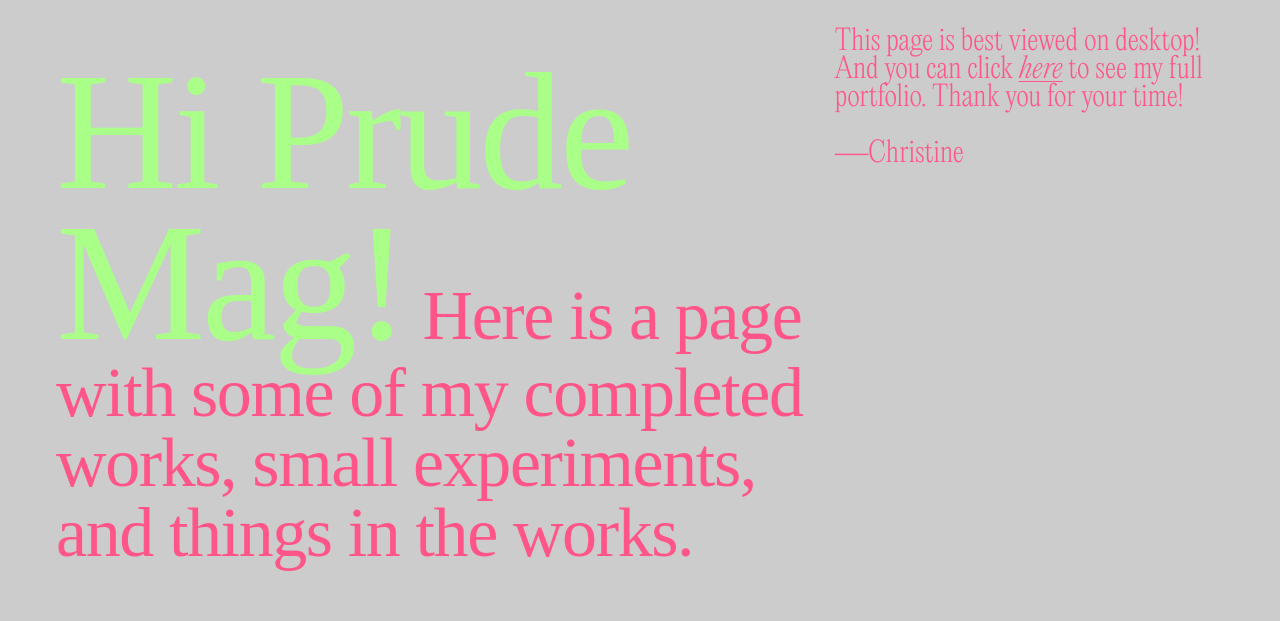
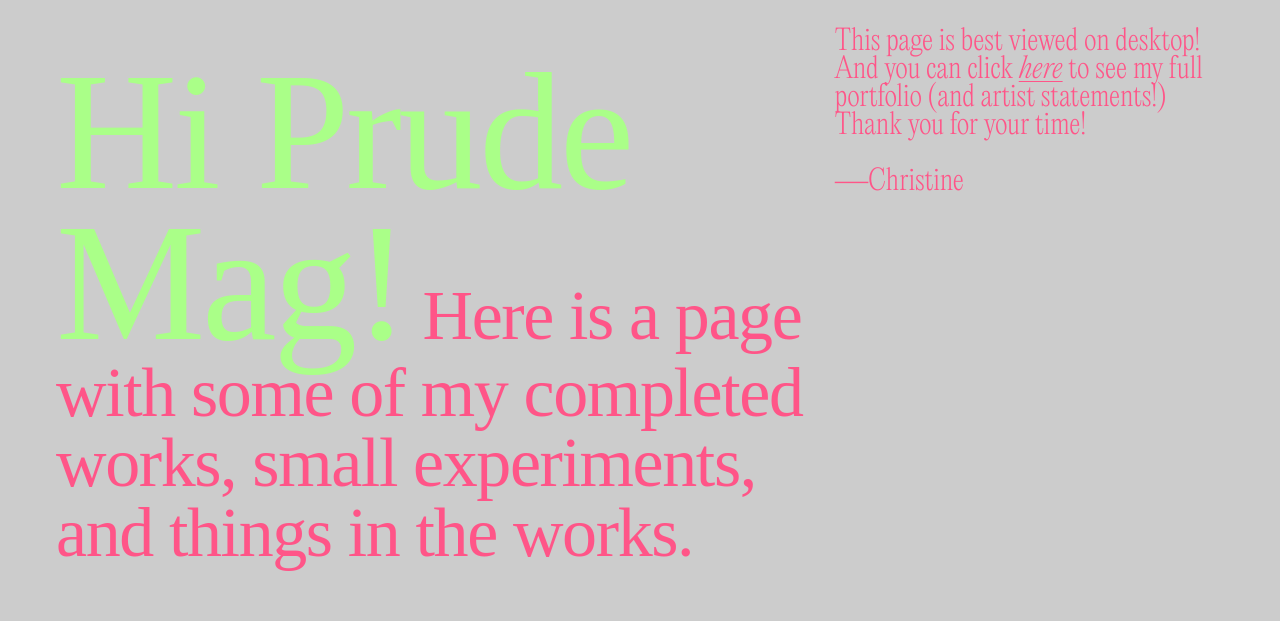
Before and after one commit to christinexiaxiaxia/prudemag, a plain HTML site: page index.html in a window 1280 px wide. Shown: the top 621 px of the page. Drawn offline with Linux system fonts and the light colour scheme; a web font is replaced by a local one.

Commit message:
Create essentially-anonymous-perps.gif

```diff
--- a/index.html
+++ b/index.html
@@ -16,7 +16,7 @@
 
 		<p class="text intro wide"><span class="text green">Hi Prude Mag!</span> Here is a page with some of my completed works, small experiments, and things in the works.</p>
 
-		<p class="text end">This page is best viewed on desktop! And you can click <a class="click" href="xiaxiaxia.design" target="_blank">here</a> to see my full portfolio. Thank you for your time!<br><br>—Christine</p>
+		<p class="text end">This page is best viewed on desktop! And you can click <a class="click" href="xiaxiaxia.design" target="_blank">here</a> to see my full portfolio (and artist statements!) Thank you for your time!<br><br>—Christine</p>
 
 		<div class="item"><img src="img/Florence_Poster_11x17_2023-03-22_WIP2.png"></div>
 		<div class="item wide"><img class="wide" src="img/Florence_TitleCard_16x9_A_BLACK-BG_2023-02-27.png"></div>
```
